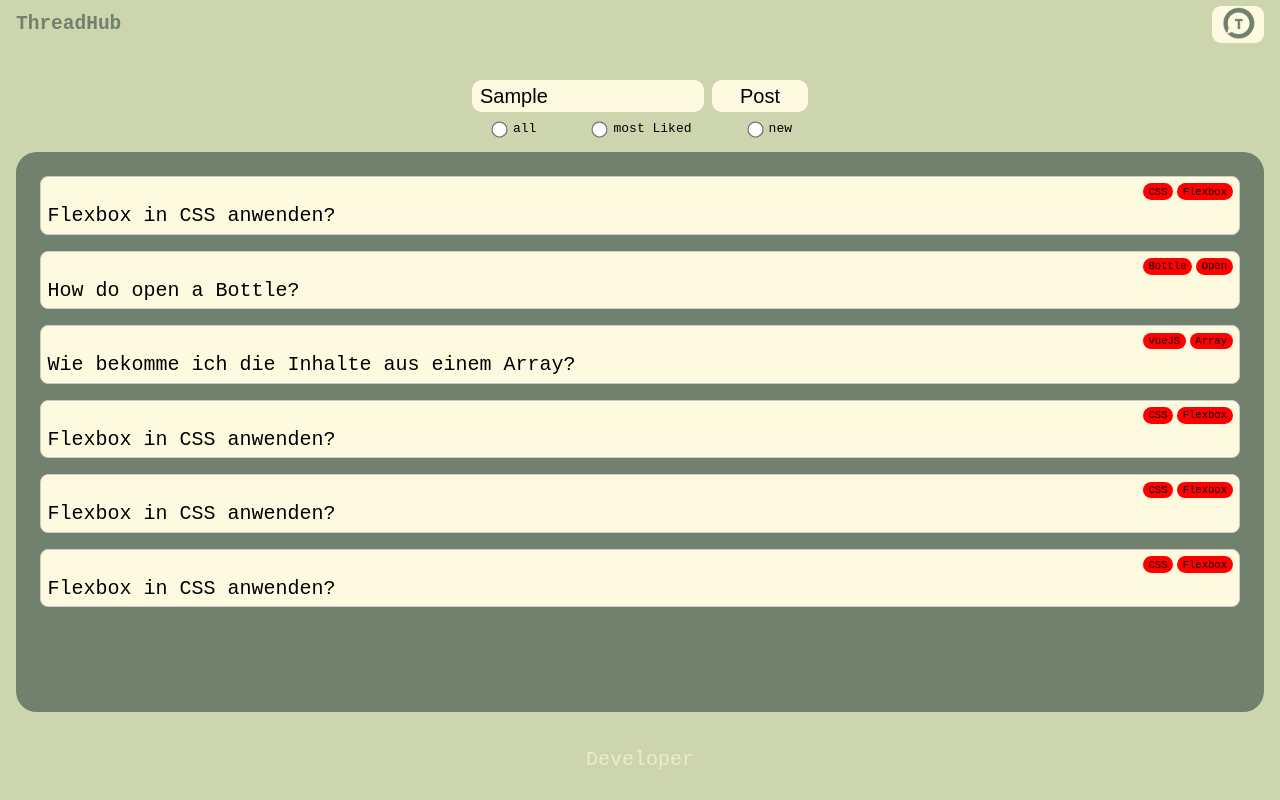
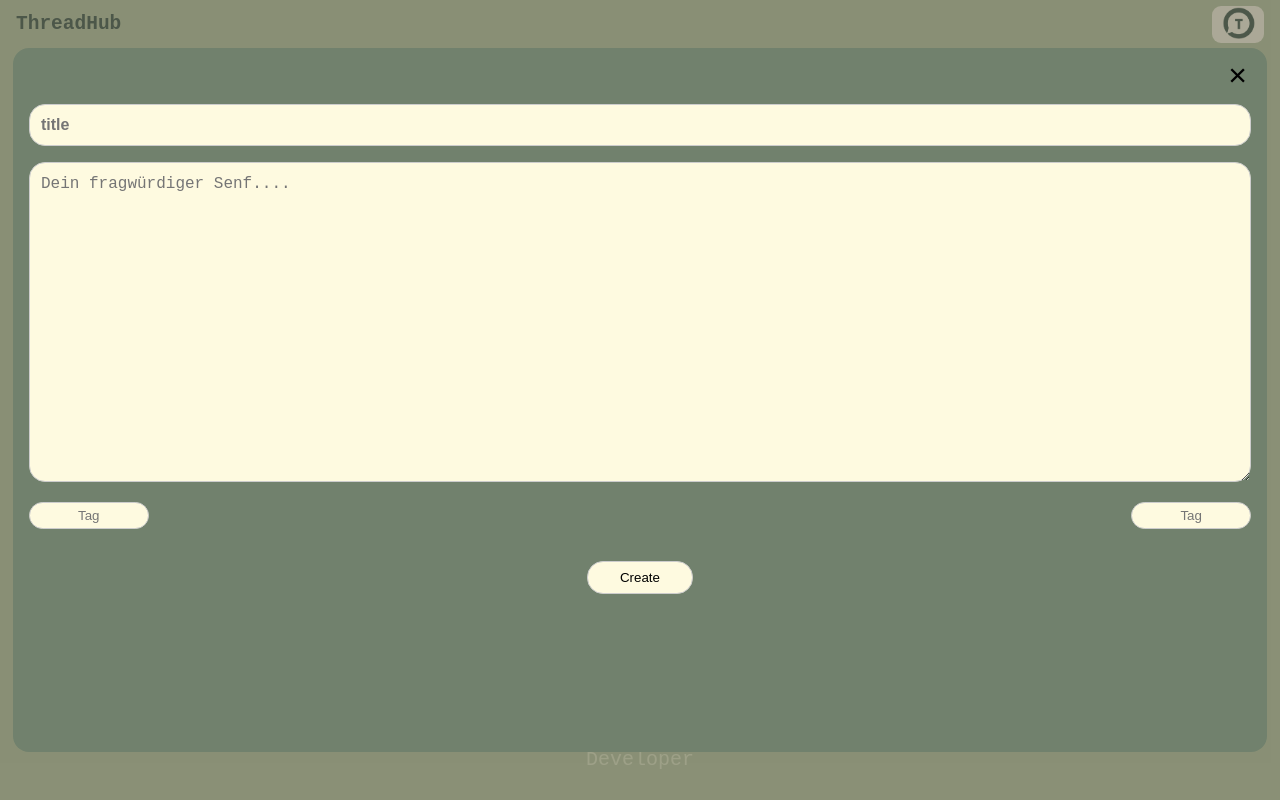
Before and after one commit to coding-bootcamps-eu/final-project-2024-05-threadhub, a Vue app: page / in a window 1280 px wide. Both pictures are taken after typing "Sample" into the empty fields and a click on the button "Post". Built offline with nearby package versions, Linux system fonts and the light colour scheme.

Commit message:
add: New Compenete für Create Post

```diff
--- /dev/null
+++ b/src/components/CreatePostContainer.vue
@@ -0,0 +1,133 @@
+<template>
+  <div class="create-post-container" @click.self="close">
+    <div class="create-post">
+      <form @submit.prevent="createPost">
+        <div class="create-post-title">
+          <input class="text" type="text" id="title" placeholder="title" />
+        </div>
+        <div class="create-post-content">
+          <textarea id="text" class="content" placeholder="Dein fragwürdiger Senf...."></textarea>
+        </div>
+        <div class="create-post-tags">
+          <input class="tag" type="text" id="tag1" placeholder="Tag" />
+          <input class="tag" type="text" id="tag1" placeholder="Tag" />
+        </div>
+
+        <div class="action-button">
+          <button class="create-button" type="submit">Create</button>
+          <button class="close-button" type="button" @click="close">&times;</button>
+        </div>
+      </form>
+    </div>
+  </div>
+</template>
+<script>
+export default {
+  data() {
+    return {
+      title: '',
+      text: '',
+      tag1: '',
+      tag2: '',
+    };
+  },
+  methods: {
+    close() {
+      this.$emit('close');
+    },
+  },
+};
+</script>
+
+<style scoped>
+.create-post-container {
+  position: fixed;
+  top: 0;
+  left: 0;
+  z-index: 20;
+  height: 100%;
+  width: 100%;
+  padding: 3rem 0.8rem;
+  display: flex;
+  justify-content: center;
+  align-items: center;
+  background: rgba(0, 0, 0, 0.325);
+}
+
+.close-button {
+  position: absolute;
+  top: 3.5rem;
+  right: 1.7rem;
+  background: rgba(255, 255, 255, 0);
+  border: none;
+  font-size: 2rem;
+  color: black;
+  cursor: pointer;
+}
+.create-post {
+  display: flex;
+  flex-direction: column;
+  height: 100%;
+  width: 100%;
+  max-width: 100%;
+  padding: 3.5rem 1rem;
+  background-color: var(--header-color);
+  border-radius: 1rem;
+}
+.create-post-title {
+  margin-bottom: 1rem;
+}
+.create-post-title .text {
+  width: 100%;
+  padding: 0.7rem;
+  border: 1px solid #ccc;
+  border-radius: 16px;
+  font-size: 1rem;
+  font-weight: 600;
+  color: black;
+  background-color: var(--background-inputfield);
+}
+.create-post-content {
+  margin-bottom: 1rem;
+}
+.create-post-content .content {
+  width: 100%;
+  height: 20rem;
+  padding: 0.7rem;
+  border: 1px solid #ccc;
+  border-radius: 16px;
+  font-size: 1rem;
+
+  color: black;
+  background-color: var(--background-inputfield);
+}
+
+.create-post-tags {
+  display: flex;
+  gap: 0.5rem;
+  justify-content: space-between;
+}
+.create-post-tags .tag {
+  width: 15vh;
+  border: 1px solid #ccc;
+  border-radius: 16px;
+  padding: 0.3rem;
+  text-align: center;
+  color: black;
+  background-color: var(--background-inputfield);
+}
+.action-button {
+  display: flex;
+  justify-content: center;
+  margin-top: 2rem;
+}
+
+.create-button {
+  border: 1px solid #ccc;
+  border-radius: 16px;
+  padding: 0.5rem 2rem;
+  text-align: center;
+  color: black;
+  background-color: var(--background-inputfield);
+}
+</style>
--- a/src/components/ProfileViewFilter.vue
+++ b/src/components/ProfileViewFilter.vue
@@ -9,7 +9,7 @@
           id="search-filter"
           placeholder="Search..."
         /><label for="search-filter"></label>
-        <button>Post</button>
+        <button @click="openCreatePostContainer">Post</button>
       </div>
       <div class="post-filter">
         <div class="radio-div">
@@ -32,10 +32,27 @@
         </div>
       </div>
     </div>
+    <CreatePostContainer v-if="isContainerVisible" @close="isContainerVisible = false" />
   </section>
 </template>
 <script>
+import CreatePostContainer from './CreatePostContainer.vue';
+
 export default {
+  components: {
+    CreatePostContainer,
+  },
+  data() {
+    return {
+      isContainerVisible: false,
+    };
+  },
+  methods: {
+    openCreatePostContainer() {
+      this.isContainerVisible = true;
+    },
+  },
+
   mounted() {
     this.$refs.textInput.focus();
   },
```
